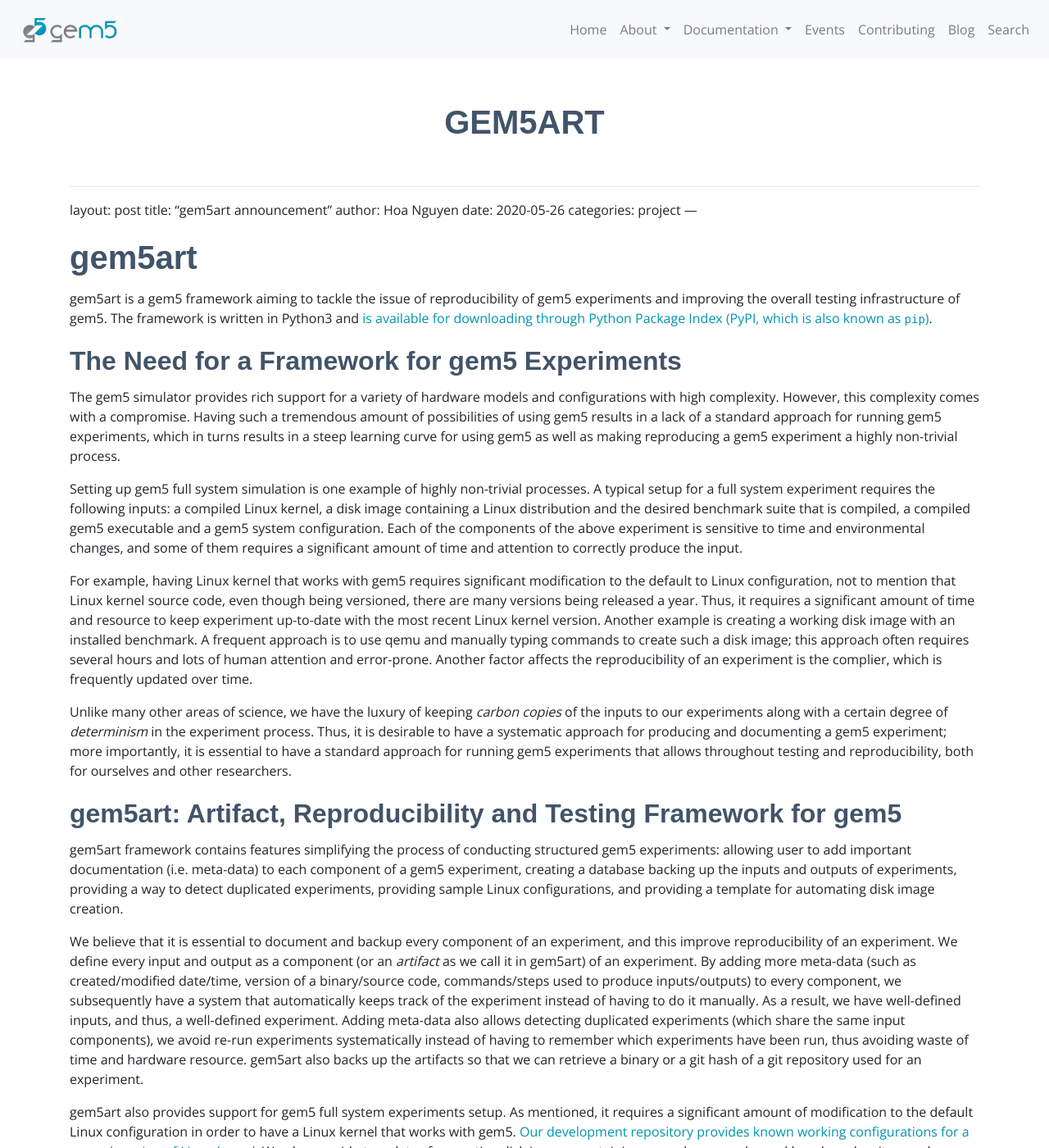
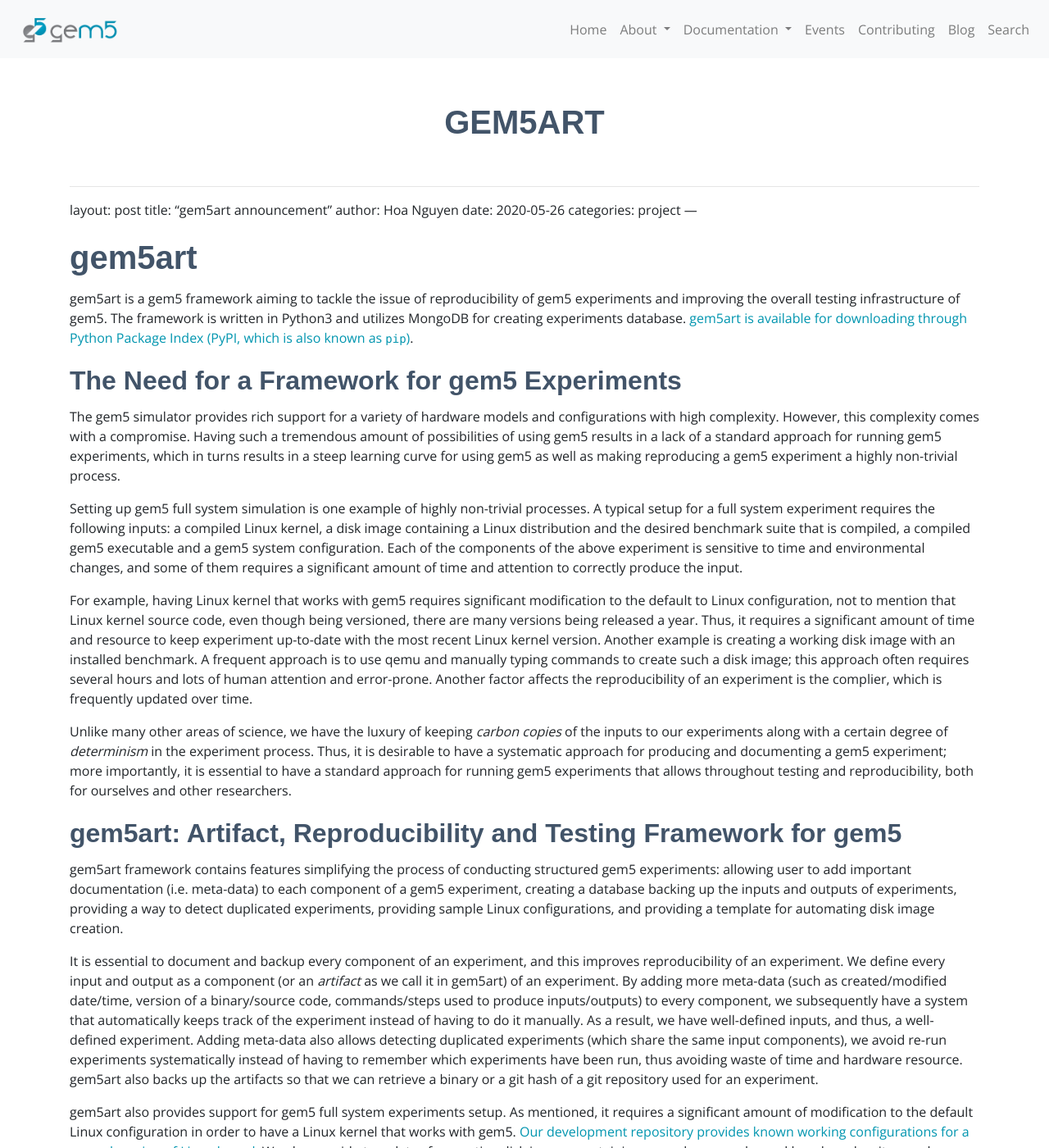
Before and after one commit to gem5/website, a Jekyll site: the page built from _posts/2020-05-26-gem5art.md, in a window 1280 px wide and 1400 px high. Shown: the whole window at 82% size. Built offline with Jekyll 4.4.1, drawn with Linux system fonts in a browser that asks for light colours; nearby versions of some CDN libraries; some web fonts are replaced.

Commit message:
Update 2020-05-26-gem5art.md

```diff
--- a/_posts/2020-05-26-gem5art.md
+++ b/_posts/2020-05-26-gem5art.md
@@ -10,7 +10,7 @@ categories: project
 # gem5art
 
 gem5art is a gem5 framework aiming to tackle the issue of reproducibility of gem5 experiments and improving the overall testing infrastructure of gem5.
-The framework is written in Python3 and [is available for downloading through Python Package Index (PyPI, which is also known as `pip`)](https://github.com/darchr/gem5art).
+The framework is written in Python3 and utilizes MongoDB for creating experiments database. [gem5art is available for downloading through Python Package Index (PyPI, which is also known as `pip`)](https://github.com/darchr/gem5art).
 
 ## The Need for a Framework for gem5 Experiments
 
@@ -35,7 +35,7 @@ Thus, it is desirable to have a systematic approach for producing and documentin
 
 gem5art framework contains features simplifying the process of conducting structured gem5 experiments: allowing user to add important documentation (i.e. meta-data) to each component of a gem5 experiment, creating a database backing up the inputs and outputs of experiments, providing a way to detect duplicated experiments, providing sample Linux configurations, and providing a template for automating disk image creation.
 
-We believe that it is essential to document and backup every component of an experiment, and this improve reproducibility of an experiment.
+It is essential to document and backup every component of an experiment, and this improves reproducibility of an experiment.
 We define every input and output as a component (or an *artifact* as we call it in gem5art) of an experiment.
 By adding more meta-data (such as created/modified date/time, version of a binary/source code, commands/steps used to produce inputs/outputs) to every component, we subsequently have a system that automatically keeps track of the experiment instead of having to do it manually.
 As a result, we have well-defined inputs, and thus, a well-defined experiment.
```
